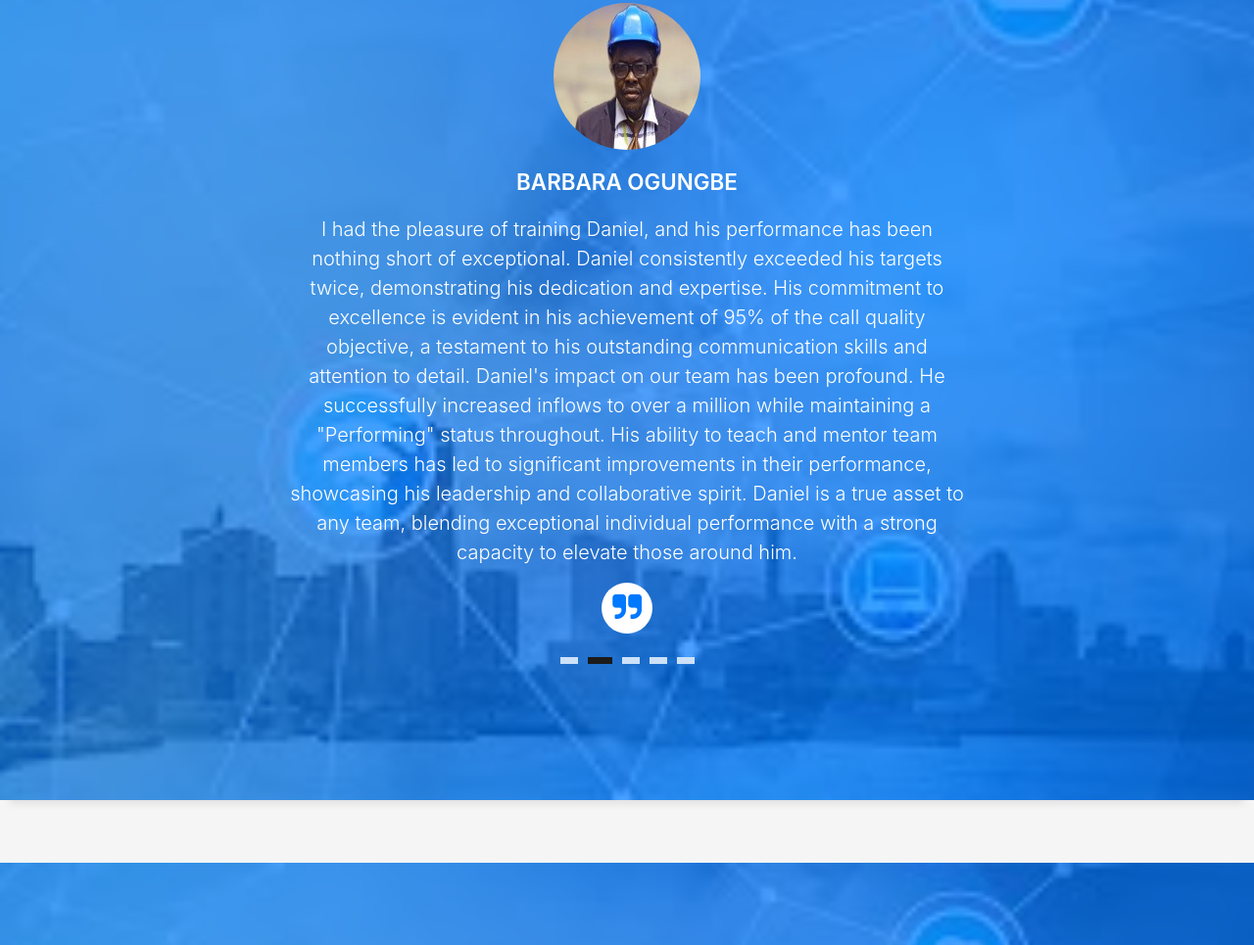
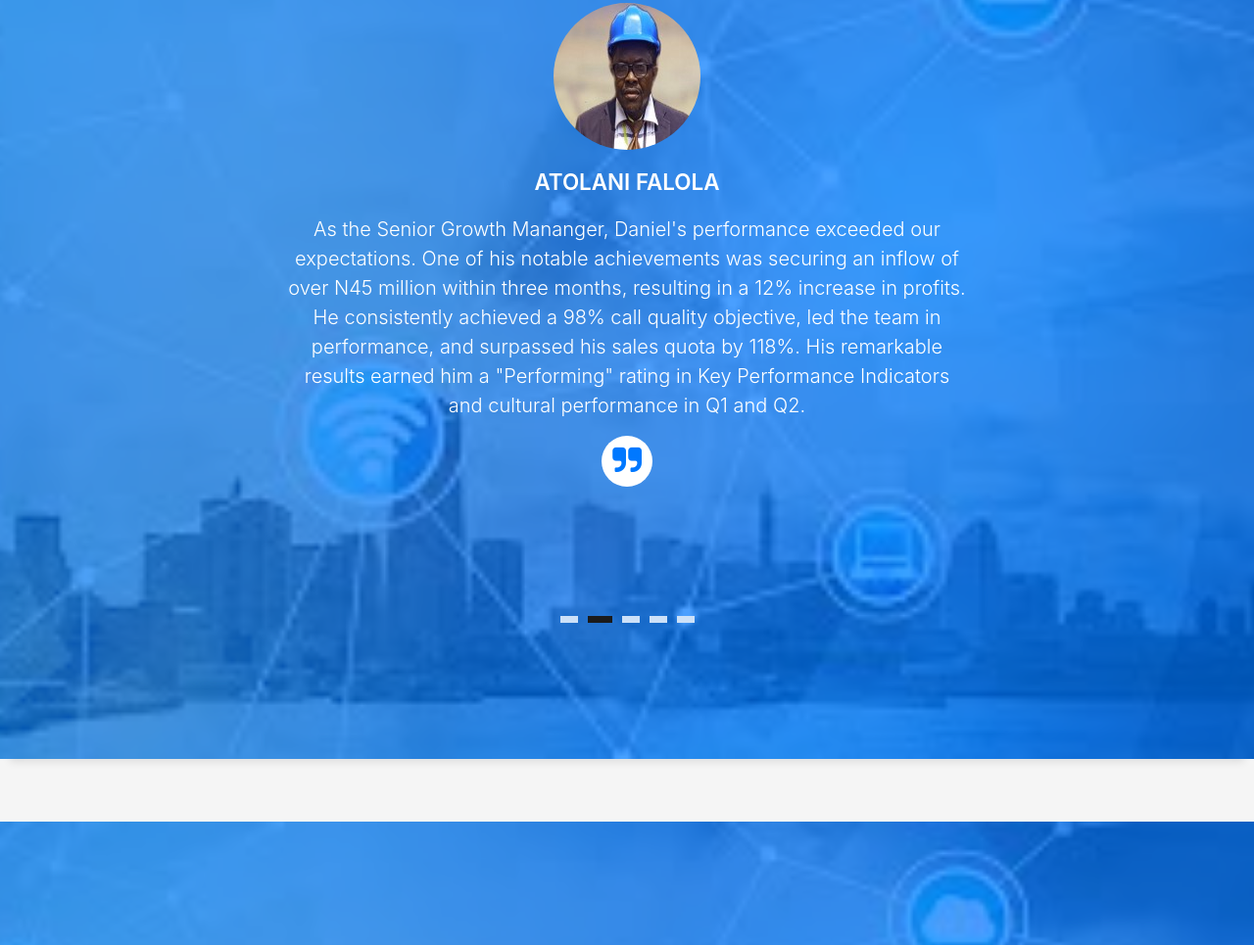
Before and after one commit to Danielif7-yz/My-Marketing-Expert-Portfolio, a plain HTML site: page index.html in a window 1280 px wide. Shown: the part 4871-5836 px from the top of the page at 98% size. Drawn offline with Linux system fonts and the light colour scheme; files whose address does not match are found by name.

Commit message:
Update index.html

```diff
--- a/index.html
+++ b/index.html
@@ -572,13 +572,12 @@ My ability to find solutions to challenges, seek tangible results over merely me
  <div class="testimonial-box">
                             <div class="author-test">
                                 <img src="img/ABIFADE REAPSON (2).jpg" alt="ABIFADE REAPSON" class="rounded-circle b-shadow-a">
-                                <span class="author">Barbara Ogungbe </span>
+                                <span class="author">Atolani Falola </span>
                             </div>
                             <div class="content-test">
                                 <p class="description lead">
-                                    I had the pleasure of training Daniel, and his performance has been nothing short of exceptional. Daniel consistently exceeded his targets twice, demonstrating his dedication and expertise. His commitment to excellence is evident in his achievement of 95% of the call quality objective, a testament to his outstanding communication skills and attention to detail.
-Daniel's impact on our team has been profound. He successfully increased inflows to over a million while maintaining a "Performing" status throughout. His ability to teach and mentor team members has led to significant improvements in their performance, showcasing his leadership and collaborative spirit.
-Daniel is a true asset to any team, blending exceptional individual performance with a strong capacity to elevate those around him.
+                                    As the Senior Growth Mananger, Daniel's performance exceeded our expectations. One of his notable achievements was securing an inflow of over N45 million within three months, resulting in a 12% increase in profits. He consistently achieved a 98% call quality objective, led the team in performance, and surpassed his sales quota by 118%. His remarkable results earned him a "Performing" rating in Key Performance Indicators and cultural performance in Q1 and Q2.
+
                                 </p>
                                 <span class="comit"><i class="fa fa-quote-right"></i></span>
                             </div>
```
